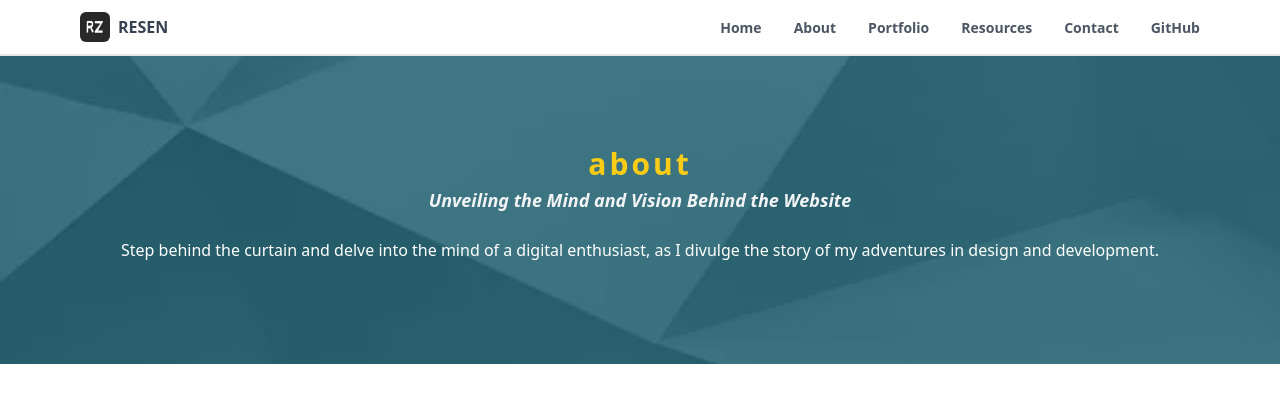
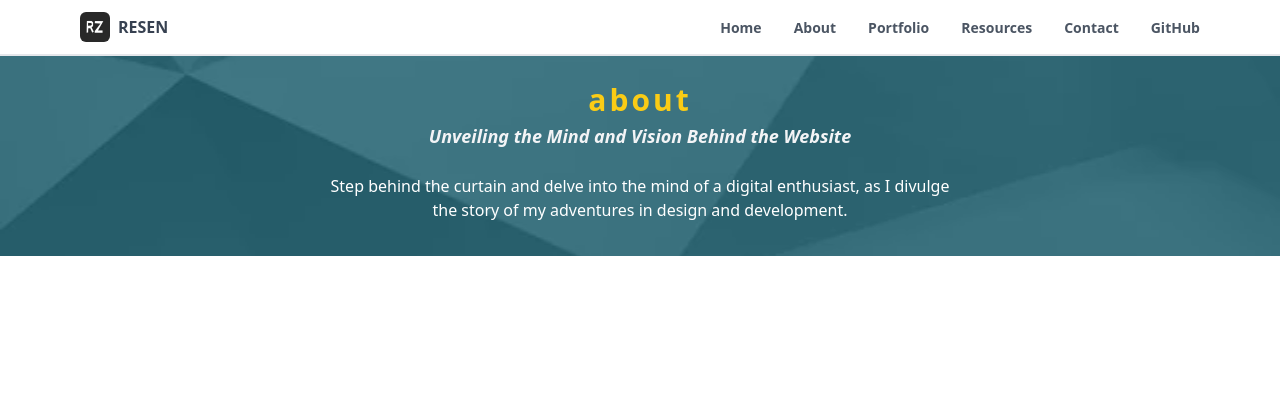
Before and after one commit to resenzhu/nextjs, a Next.js app: page /about in a window 1280 px wide. Shown: the top 402 px of the page. Built offline with nearby package versions, Linux system fonts and the light colour scheme; what tailwindcss-animated would draw is missing.

Commit message:
add responsive style

```diff
--- a/src/components/main/shared/header.tsx
+++ b/src/components/main/shared/header.tsx
@@ -5,7 +5,7 @@ type HeaderProps = {
 };
 
 const Header = ({title, subtitle, description}: HeaderProps): JSX.Element => (
-  <div className='relative grid h-80 animate-bounce animate-fade-down animate-duration-700'>
+  <div className='relative grid h-80 animate-bounce animate-fade-down animate-duration-700 md:h-60 lg:h-52'>
     <div className='absolute h-full w-full bg-[url("/images/main/home-profile-background.webp")] bg-cover bg-center bg-no-repeat brightness-50 contrast-125'></div>
     <div className='absolute h-full w-full bg-cyan-600 opacity-40'></div>
     <div className='relative mx-4 flex flex-col space-y-6 self-center text-center'>
@@ -13,11 +13,11 @@ const Header = ({title, subtitle, description}: HeaderProps): JSX.Element => (
         <div className='text-3xl font-extrabold tracking-widest text-yellow-400'>
           {title}
         </div>
-        <div className='mx-auto w-5/6 text-lg font-bold italic text-gray-100'>
+        <div className='mx-auto w-5/6 text-lg font-bold italic text-gray-100 lg:w-1/2'>
           {subtitle}
         </div>
       </div>
-      <div className='text-md mx-auto w-5/6 flex-1 font-light text-white'>
+      <div className='text-md mx-auto w-5/6 flex-1 font-light text-white lg:w-1/2'>
         {description}
       </div>
     </div>
```
